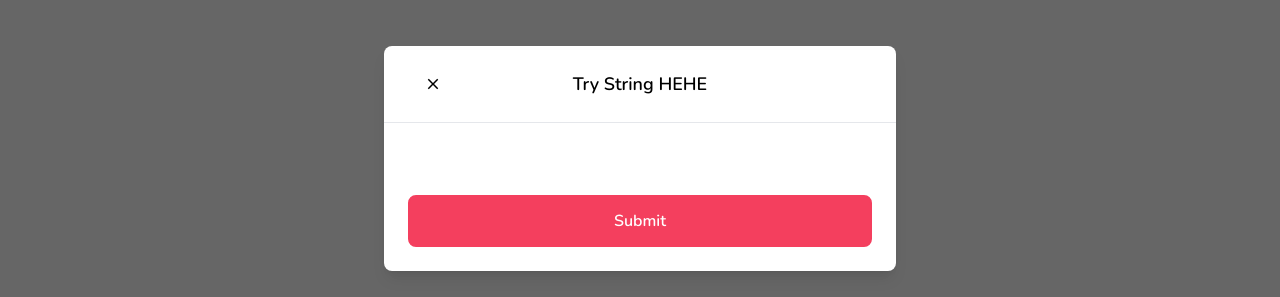
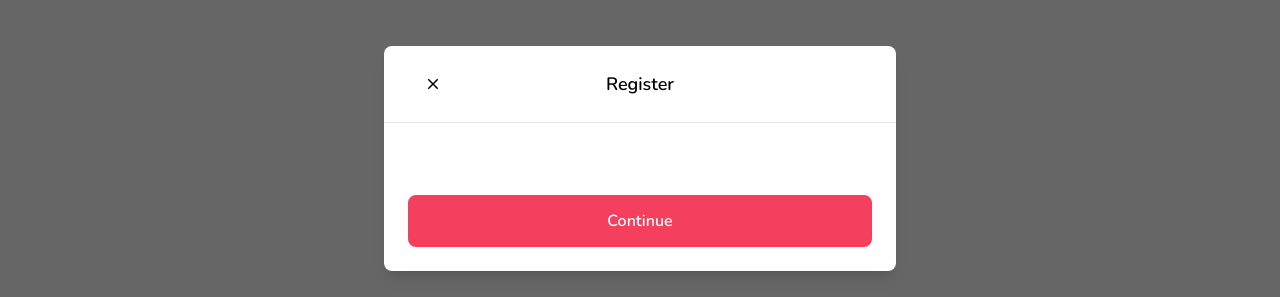
Before and after one commit to Ozzie-code-alt/airbnb-clone, a Next.js app: page / in a window 1280 px wide. Shown: the part 242-539 px from the top of the page. Built offline with nearby package versions, Linux system fonts and the light colour scheme.

Commit message:
Register Signup onOPen

```diff
--- /dev/null
+++ b/app/components/Modals/RegisterModal.tsx
@@ -0,0 +1,56 @@
+"use client";
+
+import axios from "axios";
+import { AiFillGithub } from "react-icons/ai";
+import { FcGoogle } from "react-icons/fc";
+import { useCallback, useState } from "react";
+import { FieldValues, SubmitHandler, useForm } from "react-hook-form";
+
+import useRegisterModal from "@/app/hooks/useRegisterModal";
+import { Modak } from "next/font/google";
+import Modal from "./Modal";
+
+const RegisterModal = () => {
+  const registerModal = useRegisterModal();
+  const [isLoading, setisLoading] = useState(false);
+
+  const {
+    // form control
+    register,
+    handleSubmit,
+    formState: { errors },
+  } = useForm<FieldValues>({
+    defaultValues: {
+      name: "",
+      email: "",
+      password: "",
+    },
+  });
+
+  const onSubmit: SubmitHandler<FieldValues> = (data) => {
+    setisLoading(true);
+
+    axios
+      .post("/api/register", data)
+      .then(() => {
+        registerModal.onClose();
+      })
+      .catch((error) => {
+        console.log(error);
+      })
+      .finally(() => {
+        setisLoading(false);
+      });
+  };
+
+  return <Modal
+  disabled={isLoading}
+  isOpen={registerModal.isOpen}
+  title="Register"
+  actionLabel={"Continue"}
+  onClose={registerModal.onClose}
+  onSubmit={handleSubmit(onSubmit)}
+  />;
+};
+
+export default RegisterModal;
--- a/app/components/navbar/UserMenu.tsx
+++ b/app/components/navbar/UserMenu.tsx
@@ -3,12 +3,13 @@ import { AiOutlineMenu } from "react-icons/ai";
 import Avatar from "../Avatar";
 import { useCallback, useState } from "react";
 import MenuItem from "./MenuItem";
+import useRegisterModal from "@/app/hooks/useRegisterModal";
 
 
 
 const UserMenu = () => {
   const [isOpen, setIsOpen] = useState(false);
-
+  const registerModal = useRegisterModal()
   const toggleOpen = useCallback(() => {
     setIsOpen((value) => !value);
   }, []);
@@ -37,7 +38,7 @@ const UserMenu = () => {
           <div className="flex flex-col cursor-pointer">
             <>
             <MenuItem onClick={() =>{}} label="Login"/>
-            <MenuItem onClick={() =>{}} label="SignUP"/>
+            <MenuItem onClick={registerModal.onOpen} label="SignUP"/>
 
             </>
           </div>
--- a/app/hooks/useRegisterModal.ts
+++ b/app/hooks/useRegisterModal.ts
@@ -9,7 +9,7 @@ interface RegisterModalStore{
 }
 
 const useRegisterModal = create<RegisterModalStore>((set) => ( {
-    isOpen: false,
+    isOpen: true,
     onOpen: () => set({isOpen: true}),
     onClose:() => set({isOpen: false}),
 }))
--- a/app/layout.tsx
+++ b/app/layout.tsx
@@ -3,7 +3,8 @@ import type { Metadata } from 'next'
 // import { Inter } from 'next/font/google'
 import { Nunito } from 'next/font/google'
 import Navbar from './components/navbar/Navbar'
-import Modal from './components/Modals/Modal'
+// import Modal from './components/Modals/Modal'
+import RegisterModal from './components/Modals/RegisterModal'
 
 // const inter = Inter({ subsets: ['latin'] }) --- This is the old font
 
@@ -23,7 +24,8 @@ export default function RootLayout({
   return (
     <html lang="en">
       <body className={font.className}>
-        <Modal actionLabel="Submit" title='Try String HEHE'isOpen/>
+        <RegisterModal/>
+        {/* <Modal actionLabel="Submit" title='Try String HEHE'isOpen/> */}
         <Navbar/>
         {children}
         </body>
--- a/package.json
+++ b/package.json
@@ -13,12 +13,14 @@
     "@types/react": "18.2.22",
     "@types/react-dom": "18.2.7",
     "autoprefixer": "10.4.15",
+    "axios": "^1.5.0",
     "eslint": "8.49.0",
     "eslint-config-next": "13.4.19",
     "next": "13.4.19",
     "postcss": "8.4.30",
     "react": "18.2.0",
     "react-dom": "18.2.0",
+    "react-hook-form": "^7.46.2",
     "react-icons": "^4.11.0",
     "tailwindcss": "3.3.3",
     "typescript": "5.2.2",
```
